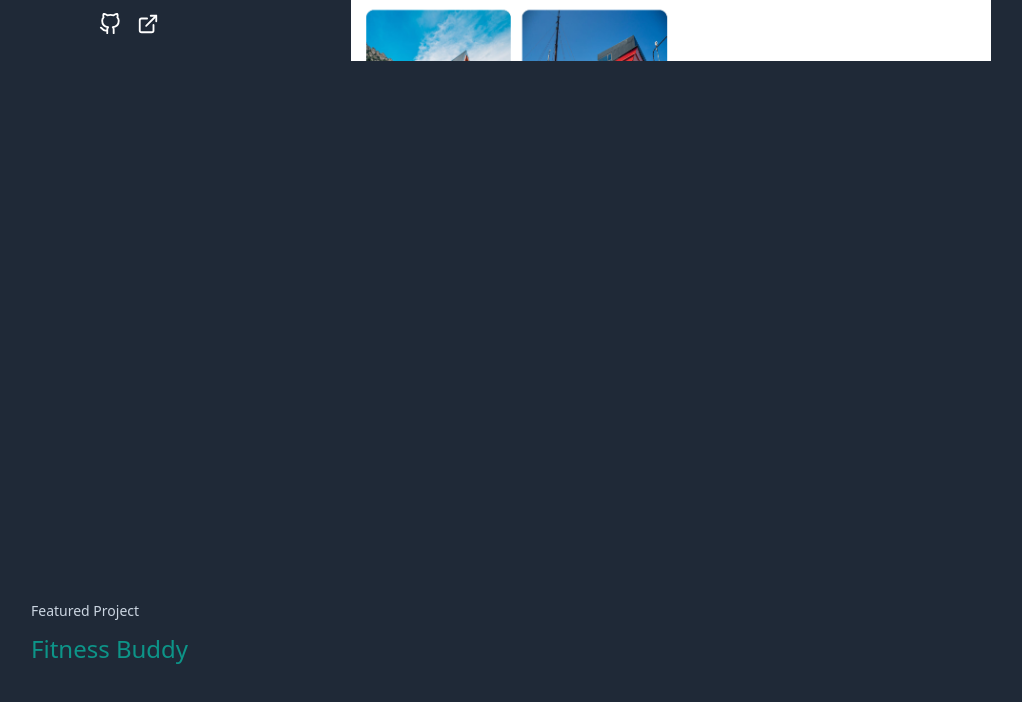
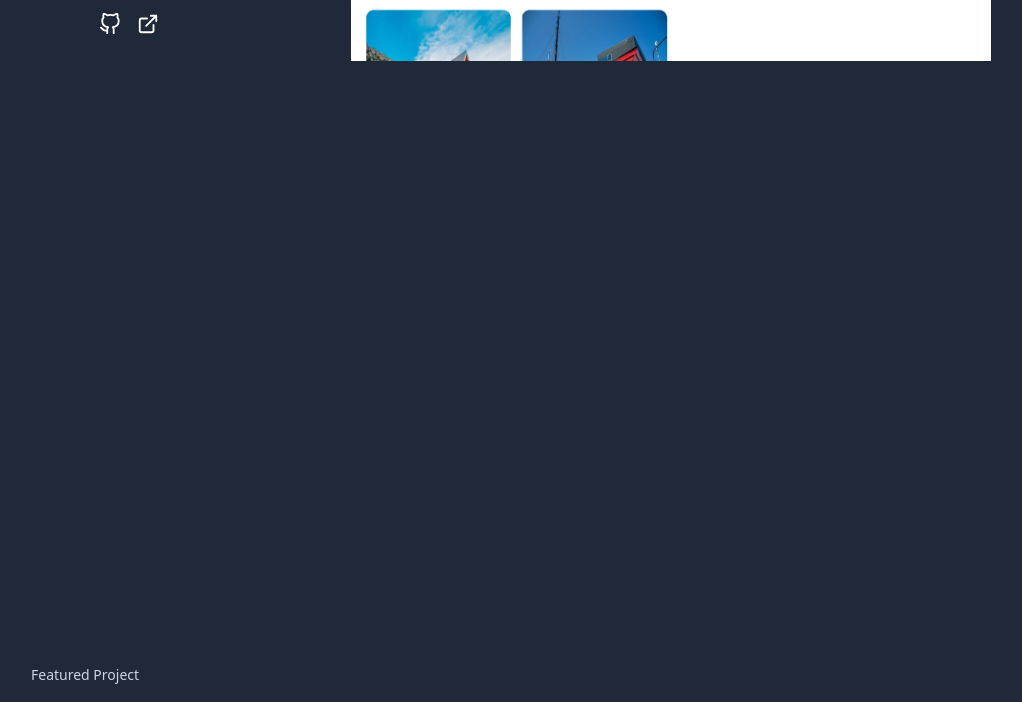
Before and after one commit to Boklino/personal-portfolio, a React (Vite) app: page / in a window 1280 px wide. Shown: the part 2333-3035 px from the top of the page, without its empty margins (129-1151 px from the left). Built offline with nearby package versions, Linux system fonts and the light colour scheme.

Commit message:
large screen fix

```diff
--- a/src/App.jsx
+++ b/src/App.jsx
@@ -987,7 +987,7 @@ export default function Home() {
 											</div>
 										</div>
 									</div>
-									<div className=' mt-1 lg:mt-80 xl:mt-96 py-36 xl:py-80 '>
+									<div className=' mt-1 lg:mt-80 xl:mt-96  py-36 xl:py-96 '>
 										<div className=' mt-24'>
 											<p
 												className={
@@ -1316,7 +1316,7 @@ export default function Home() {
 							</section>
 							<section
 								className={
-									' mt-56 lg:mt-72 xl:mt-96 lg:p-28 pt-16 lg:pt-52 xl:pt-72  -mr-40 -ml-40 ' +
+									' mt-56 lg:mt-72 xl:mt-96 lg:p-28 pt-16 lg:pt-52 xl:pt-80  -mr-40 -ml-40 ' +
 									(darkMode ? 'bg-gray-900' : 'bg-gray-400')
 								}
 							>
```
